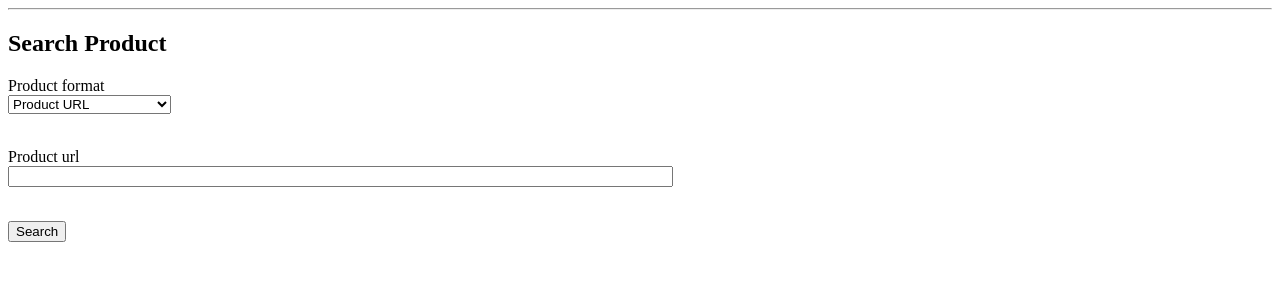
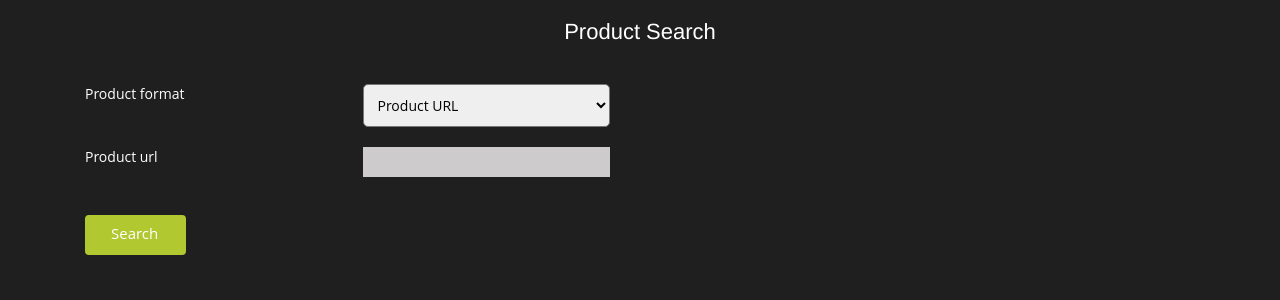
Before and after one commit to vivek-sethia/opapo, a Flask app: page /search in a window 1280 px wide. Shown: the top 300 px of the page. Run offline with Flask 2, Linux system fonts and the light colour scheme; parts of the project's set-up code (start-up, migrations or seed data) failed here and were passed over; some libraries are stand-ins or nearby versions.

Commit message:
[ui] - search page code refactor

```diff
--- a/app/templates/base.html
+++ b/app/templates/base.html
@@ -1,13 +1,30 @@
+<!doctype html>
 <html>
     <head>
+        <meta charset="utf-8">
         {% if title %}
             <title>{{ title }} - On-page opt</title>
         {% else %}
             <title>On-page opt</title>
         {% endif %}
+        <meta name="viewport" content="width=device-width, initial-scale=1.0">
+        <meta name="description" content="">
+        <meta name="author" content="">
+
+        <!-- Bootstrap styles -->
+        <link href="../static/css/vendor/bootstrap.css" rel="stylesheet">
+
+        <!-- Theme CSS -->
+        <link href="../static/css/theme/main.css" rel="stylesheet">
+        <link href="../static/css/theme/table.css" rel="stylesheet">
+
+        <!--Application CSS-->
+        <link href="../static/css/app.css" rel="stylesheet">
+
+        <!-- Le fav and touch icons -->
+        <script type="text/javascript" src="http://code.jquery.com/jquery-latest.js"></script>
     </head>
     <body>
-        <hr>
         {% with messages = get_flashed_messages() %}
             {% if messages %}
                 <ul>
--- a/app/templates/search.html
+++ b/app/templates/search.html
@@ -2,7 +2,8 @@
 {% extends "base.html" %}
 
 {% block content %}
-    <h2>Search Product</h2>
+    <div class="page-loader"><img src="../static/img/loader.gif" /></div>
+    <h2>Product Search</h2>
     <div class="container">
         <div class="row">
             <div class="col-sm-6 col-lg-6">
@@ -27,4 +28,10 @@
             </div>
         </div>
     </div>
+
+    <script type="text/javascript">
+        $('#search').on('click', function(){
+            $('.page-loader').show();
+        });
+    </script>
 {% endblock %}
```
